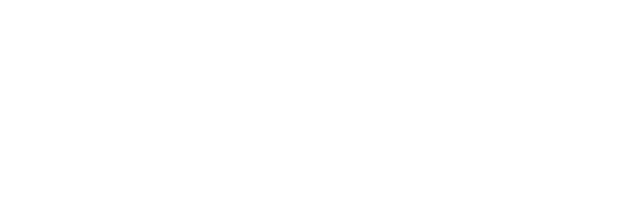
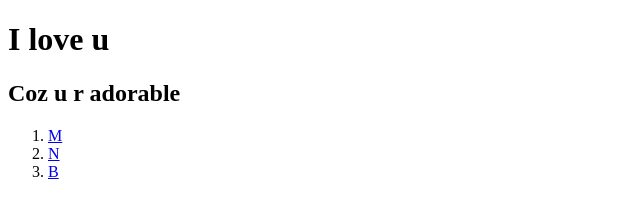
Before and after one commit to Nehellenia/task-html, a website: page src/index.html in a window 1280 px wide. Shown: the whole page, without its empty margins (0-640 px from the left). Drawn offline with Linux system fonts and the light colour scheme.

Commit message:
task-html

```diff
--- a/src/index.html
+++ b/src/index.html
@@ -3,5 +3,27 @@
     <head>
         <title>HTML</title>
     </head>
-    <body></body>
+    <body>
+        <h1>I love u</h1>
+        <h2>Coz u r adorable</h2>
+        <ol>
+            <li>
+                <a
+                    href="https://developer.mozilla.org/ru/docs/Web/Guide/HTML/Content_categories#%D0%BE%D1%81%D0%BD%D0%BE%D0%B2%D0%BD%D0%BE%D0%B9_%D0%BF%D0%BE%D1%82%D0%BE%D0%BA"
+                >
+                    M
+                </a>
+            </li>
+            <li>
+                <a
+                    href="https://www.youtube.com/watch?v=EkfPhyD0vzM&list=TLPQMTkwNDIwMjKfPCyleEoxow&index=2"
+                >
+                    N
+                </a>
+            </li>
+            <li>
+                <a href="https://github.com/Nehellenia?tab=repositories"> B </a>
+            </li>
+        </ol>
+    </body>
 </html>
```
